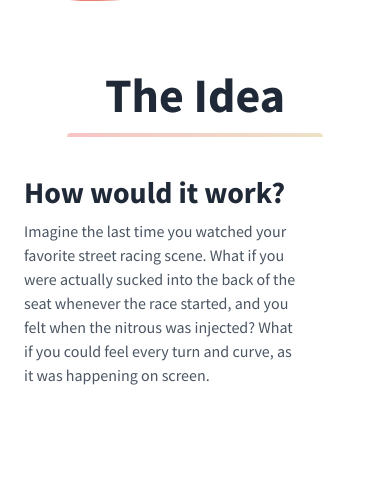
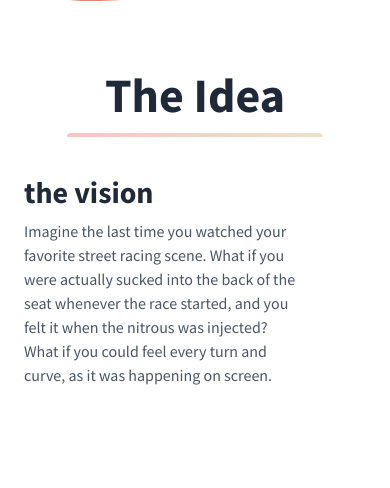
Before and after one commit to cbat971/justdrivin, a Flask app: page / in a window 390 px wide. Shown: the part 889-1377 px from the top of the page. Run offline with Flask 2, Linux system fonts and the light colour scheme.

Commit message:
updated sections

```diff
--- a/templates/index.html
+++ b/templates/index.html
@@ -117,12 +117,12 @@
         <div class="flex flex-wrap">
           <div class="w-5/6 sm:w-1/2 p-6">
             <h3 class="text-3xl text-gray-800 font-bold leading-none mb-3">
-              How would it work?
+              the vision
             </h3>
             <p class="text-gray-600 mb-8">
               Imagine the last time you watched your favorite street racing scene. What if you were
               actually sucked into the back of the seat whenever the race started, and you
-              felt when the nitrous was injected? What if you could feel every turn and curve, as it was happening
+              felt it when the nitrous was injected? What if you could feel every turn and curve, as it was happening
               on screen.              <br />
               <br />
             </p>
@@ -142,7 +142,26 @@
           <div class="w-full sm:w-1/2 p-6 mt-6">
             <div class="align-middle">
               <h3 class="text-3xl text-gray-800 font-bold leading-none mb-3">
-                How can you help?
+                how it could work
+              </h3>
+              <!-- <p class="text-gray-600 mb-8"> -->
+                testing
+                <ul class="text-gray-600 mb-8">
+                  <li>Self driving car working with your film</li>
+                  <li>Professional Driver who practiced with your film</li>
+                  <li>Hydrolics set to your film</li>
+                  <li>VR Headset set with your film</li>
+                </ul>
+
+              <!-- </p> -->
+                <br />
+                <br />
+            </div>
+          </div>
+          <div class="flex flex-wrap">
+            <div class="w-5/6 sm:w-1/2 p-6">
+              <h3 class="text-3xl text-gray-800 font-bold leading-none mb-3">
+                how can you help?
               </h3>
               <p class="text-gray-600 mb-8">
                 Right now this is just an awesome idea that the creator thinks 'should' exist. So no donations
@@ -150,9 +169,15 @@
                 little closer to realization, you can share this page on social media with #JustDrivin so the
                 creator can find it, send questions or words of support to JustDrivin@gmail.com or support the creator through
                 cashap at $cbat971
+
                 <br />
                 <br />
-                </p>
+              </p>
+            </div>
+            <div class="w-full sm:w-1/2 p-6">
+              <div class="w-full sm:h-64 mx-auto">
+                <img class="mx-auto" src="https://i.pinimg.com/564x/72/e5/72/72e5729338638e43f3dc7ea0cc4dde43.jpg"
+              </div>
             </div>
           </div>
         </div>
@@ -256,7 +281,7 @@
                 <li class="border-b py-4">#JustDrivin</li>
               </ul>
             </div> -->
-            <div class="flex-none mt-auto bg-white rounded-b rounded-t-none overflow-hidden shadow p-6">
+            <!-- <div class="flex-none mt-auto bg-white rounded-b rounded-t-none overflow-hidden shadow p-6"> -->
               <!-- <div class="w-full pt-6 text-3xl text-gray-600 font-bold text-center">
 
                 <span class="text-base">for one user</span>
@@ -265,7 +290,7 @@
                 <!-- <button class="mx-auto lg:mx-0 hover:underline gradient text-white font-bold rounded-full my-6 py-4 px-8 shadow-lg focus:outline-none focus:shadow-outline transform transition hover:scale-105 duration-300 ease-in-out">
                   Sign Up
                 </button> -->
-              </div>
+              <!-- </div> -->
             </div>
           <!-- </div> -->
           <div class="flex flex-col w-5/6 lg:w-1/3 mx-auto lg:mx-0 rounded-lg bg-white mt-4 sm:-mt-6 shadow-lg z-10">
```
